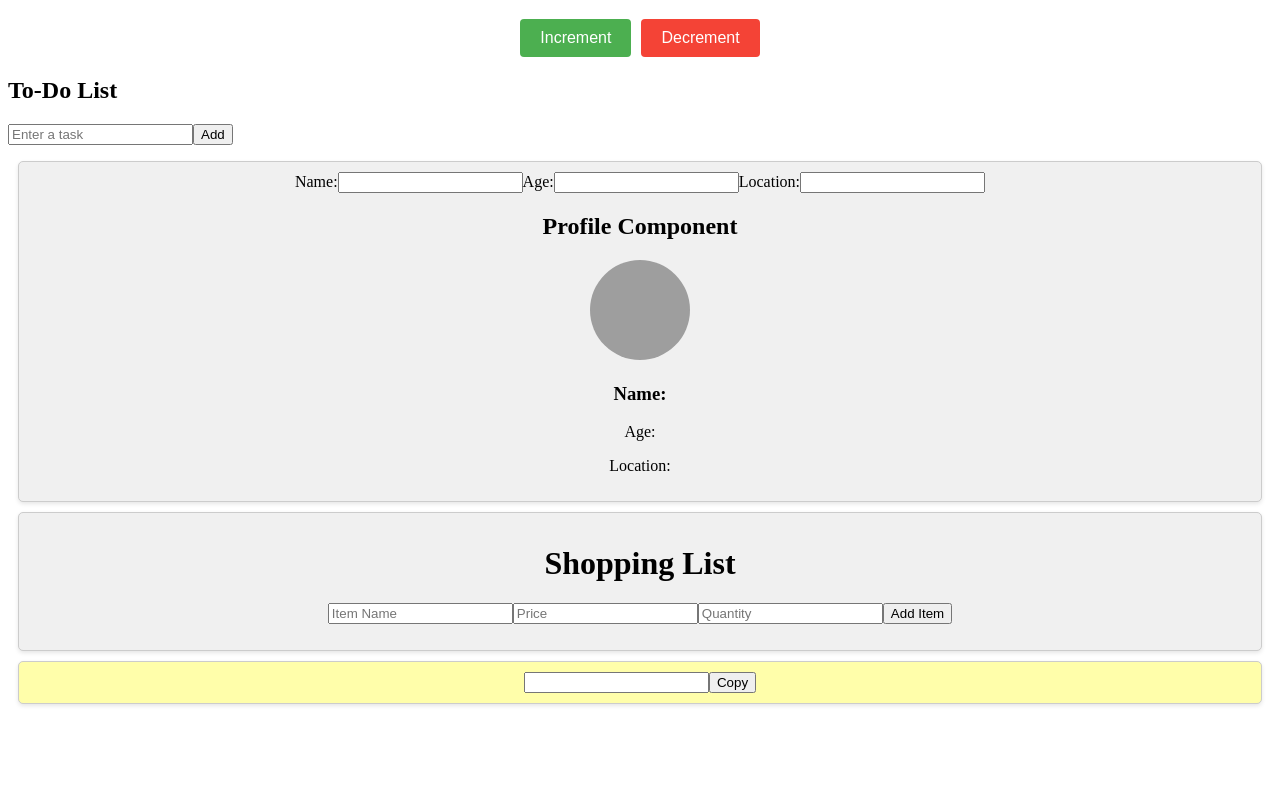
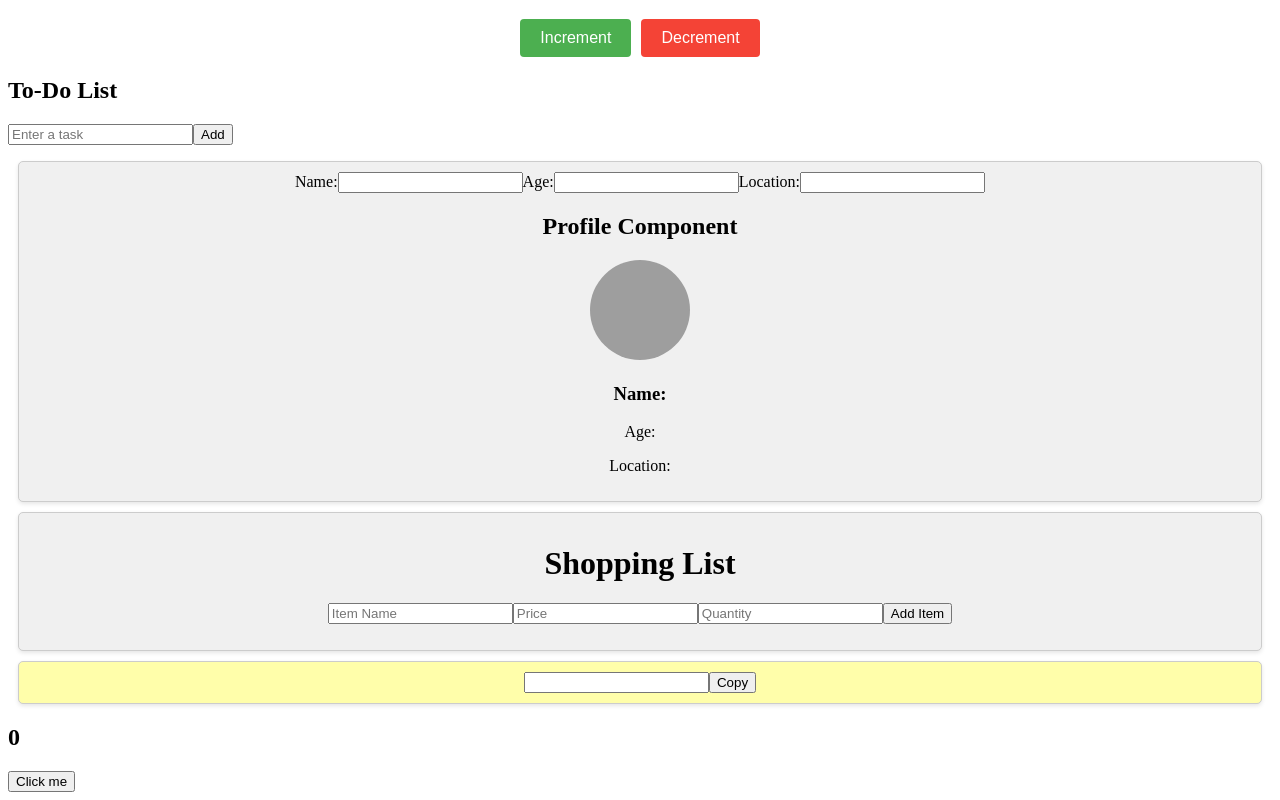
Before and after one commit to gigson2/react-basics, a React (Vite) app: page / in a window 1280 px wide. Shown: the part 3385-4185 px from the top of the page. Before the commit the page ends 4099 px from the top, so only its background shows below. Built offline with nearby package versions, Linux system fonts and the light colour scheme; grey boxes are pictures that could not be loaded.

Commit message:
useEffect

```diff
--- a/src/App.jsx
+++ b/src/App.jsx
@@ -18,6 +18,7 @@ import UserList from "./components/UserList";
 import UserLoginStatus from "./components/UserLoginStatus";
 import WeatherCondition from "./components/WeatherCondition";
 import CopyInput from './components/CopyInput';
+import UseeEffect from "./components/UseeEffect";
 function App() {
   return (
     <div>
@@ -41,6 +42,7 @@ function App() {
       <Profilee />
       <ShoppingList />
       <CopyInput />
+      <UseeEffect />
     </div>
   );
 }
--- /dev/null
+++ b/src/components/UseeEffect.jsx
@@ -0,0 +1,24 @@
+// We setup useEffect hook to run some code WHEN
+// Component renders for the first time
+// & whenever it re-renders
+// & some data in our component changed
+
+import React from 'react'
+import { useState, useEffect } from 'react';
+
+const UseeEffect = () => {
+    const [value, setValue] = useState(0);
+
+    useEffect(()=>{
+        console.log('useEffect called');
+        document.title = `You clicked ${value} times`;
+    },[value]); // Dependency array, effect runs when 'value' changes
+  return (
+    <div>
+      <h2>{value}</h2>
+      <button onClick={() => setValue(value + 1)}>Click me</button>
+    </div>
+  )
+}
+
+export default UseeEffect
```
Also changed, not shown: 1 other file (tests, documents, lock files or other folders).
